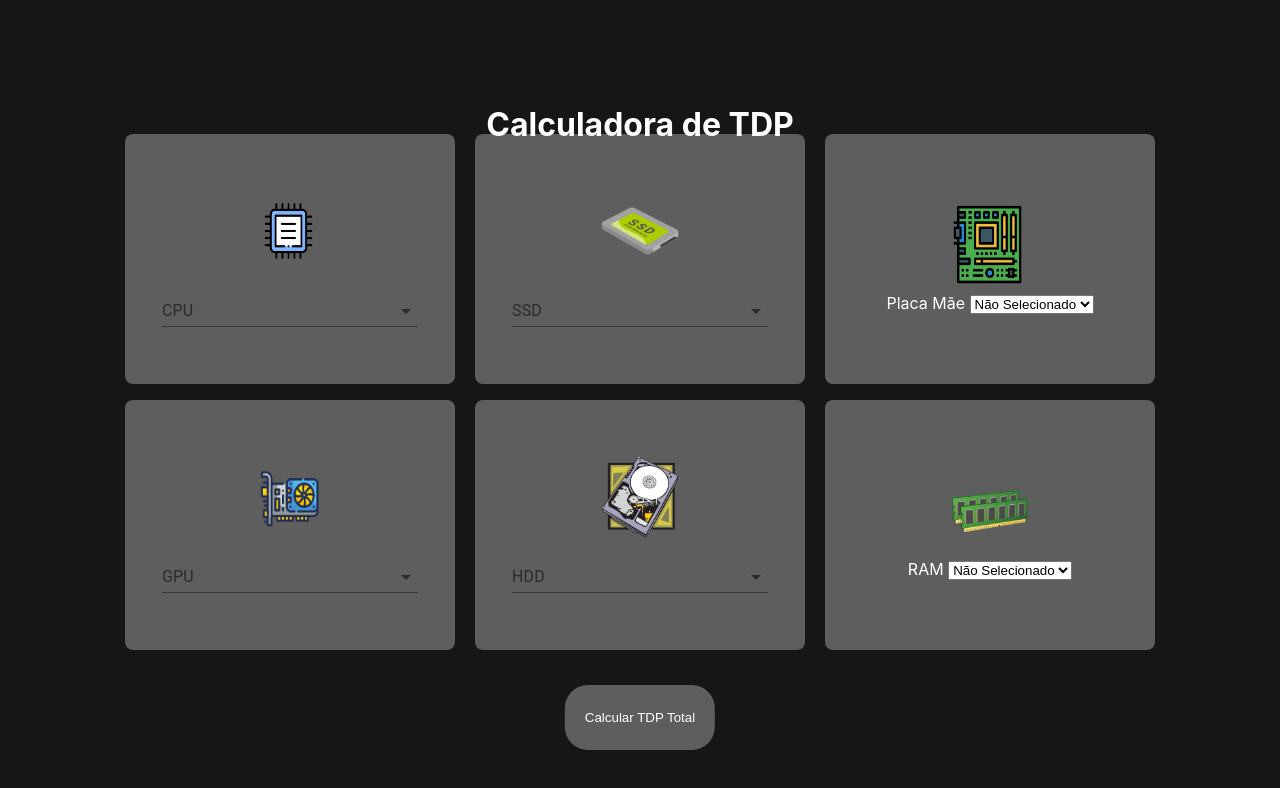
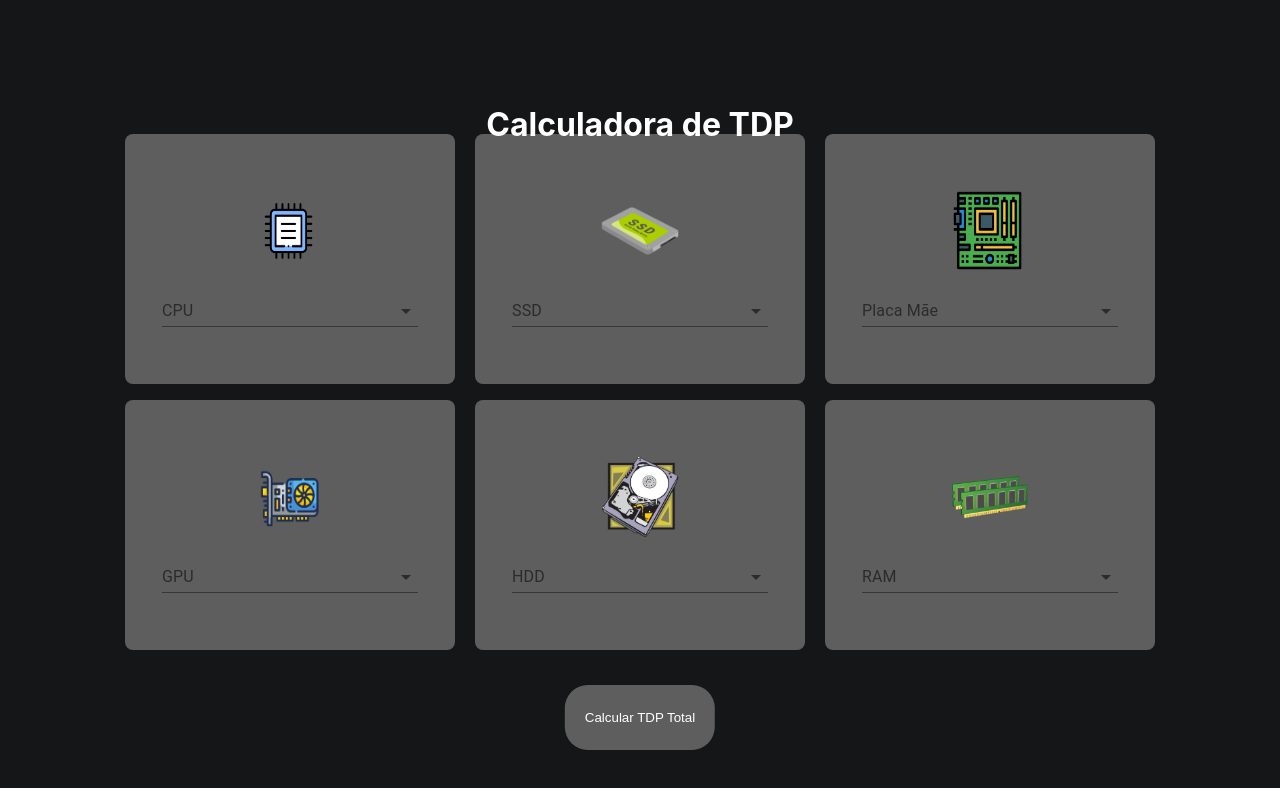
Before and after one commit to tatehira/Front-CalculoTDP, a React (Create React App) app: page / in a window 1280 px wide. Shown: the top 788 px of the page. Built offline with nearby package versions, Linux system fonts and the light colour scheme.

Commit message:
adicionado autocomplete ram e mae

```diff
--- a/src/App.js
+++ b/src/App.js
@@ -49,35 +49,31 @@ const App = () => {
   ];
 
   const ssdOptions = [
-    "SSD 120GB",
-    "SSD 240GB",
-    "SSD 480GB",
-    "SSD 1TB",
-    "SSD 2TB"
+    { label: 'SSD Default', value: 0 },
+    { label: 'SSD Sata', value: 1 },
+    { label: 'SSD Nvme', value: 2 }
   ];
 
   const hdOptions = [
-    "HD 500GB",
-    "HD 1TB",
-    "HD 2TB",
-    "HD 4TB",
-    "HD 8TB"
+    { label: 'HD Default', value: 0 },
+    { label: 'HD Desktop', value: 2 },
+    { label: 'HD Notebook', value: 3 }
   ];
 
   const placaMaeOptions = [
     { label: 'Não Selecionado', value: 0 },
     { label: 'MicroATX', value: 1 },
     { label: 'MiniATX', value: 2 },
-    { label: 'ATX', value: 'ATX' },
-    { label: 'ExtendedATX', value: 3 }
+    { label: 'ATX', value: 3 },
+    { label: 'ExtendedATX', value: 4 }
   ];
 
   const ramOptions = [
     { label: 'Não Selecionado', value: 0 },
-    { label: '4GB', value: 4 },
-    { label: '8GB', value: 8 },
-    { label: '16GB', value: 16 },
-    { label: '32GB', value: 32 }
+    { label: '4GB', value: 1 },
+    { label: '8GB', value: 2 },
+    { label: '16GB', value: 3 },
+    { label: '32GB', value: 4 }
   ];
 
   const [processador, setProcessador] = useState('');
@@ -167,10 +163,10 @@ const App = () => {
                       {...params}
                       label="CPU"
                       autoComplete="off"
-                      className="custom-autocomplete spaced-field" // Adicione a classe "spaced-field" aqui
+                      className="custom-autocomplete spaced-field"
                       inputProps={{
                         ...params.inputProps,
-                        style: { width: '200px' }, // Defina a largura desejada aqui
+                        style: { width: '200px' },
                       }}
                     />
                   )}
@@ -192,10 +188,10 @@ const App = () => {
                       {...params}
                       label="GPU"
                       autoComplete="off"
-                      className="custom-autocomplete spaced-field" // Adicione a classe "spaced-field" aqui
+                      className="custom-autocomplete spaced-field"
                       inputProps={{
                         ...params.inputProps,
-                        style: { width: '200px' }, // Defina a largura desejada aqui
+                        style: { width: '200px' },
                       }}
                     />
                   )}
@@ -219,10 +215,10 @@ const App = () => {
                       {...params}
                       label="SSD"
                       autoComplete="off"
-                      className="custom-autocomplete spaced-field" // Adicione a classe "spaced-field" aqui
+                      className="custom-autocomplete spaced-field"
                       inputProps={{
                         ...params.inputProps,
-                        style: { width: '200px' }, // Defina a largura desejada aqui
+                        style: { width: '200px' },
                       }}
                     />
                   )}
@@ -244,10 +240,10 @@ const App = () => {
                       {...params}
                       label="HDD"
                       autoComplete="off"
-                      className="custom-autocomplete spaced-field" // Adicione a classe "spaced-field" aqui
+                      className="custom-autocomplete spaced-field"
                       inputProps={{
                         ...params.inputProps,
-                        style: { width: '200px' }, // Defina a largura desejada aqui
+                        style: { width: '200px' },
                       }}
                     />
                   )}
@@ -263,9 +259,20 @@ const App = () => {
         <div className="fields-container">
           <div className="spaced-field">
             <Field imagePath={placaMaeImg}>
-              <EnumSelect
-                label="Placa Mãe  "
+              <Autocomplete
                 options={placaMaeOptions}
+                renderInput={(params) => (
+                  <TextField
+                    {...params}
+                    label="Placa Mãe"
+                    autoComplete="off"
+                    className="custom-autocomplete spaced-field"
+                    inputProps={{
+                      ...params.inputProps,
+                      style: { width: '200px' },
+                    }}
+                  />
+                )}
                 value={placaMae}
                 onChange={(event, value) => handlePlacaMaeChange(event, value)}
               />
@@ -273,9 +280,20 @@ const App = () => {
           </div>
           <div className="spaced-field">
             <Field imagePath={memoriaRamImg}>
-              <EnumSelect
-                label="RAM  "
+              <Autocomplete
                 options={ramOptions}
+                renderInput={(params) => (
+                  <TextField
+                    {...params}
+                    label="RAM"
+                    autoComplete="off"
+                    className="custom-autocomplete spaced-field"
+                    inputProps={{
+                      ...params.inputProps,
+                      style: { width: '200px' },
+                    }}
+                  />
+                )}
                 value={ram}
                 onChange={(event, value) => handleRamChange(event, value)}
               />
```
Lines whose indentation alone changed are shown as unchanged.
